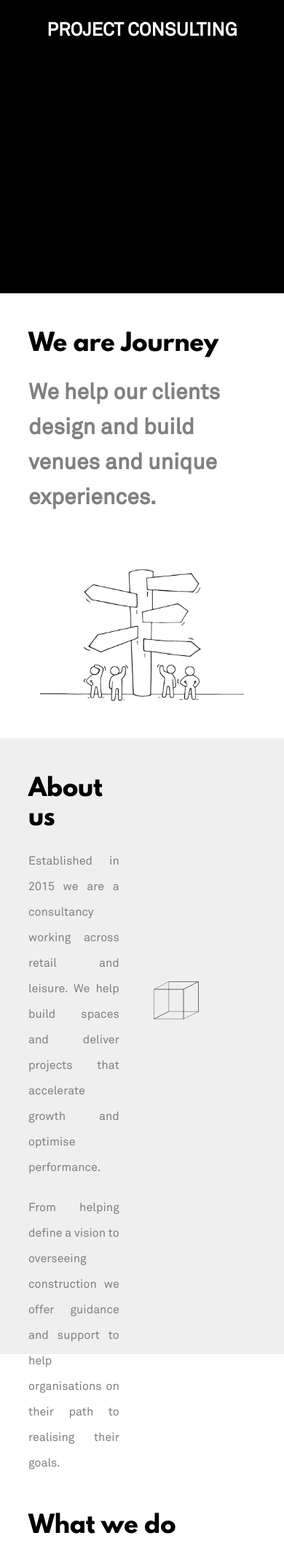
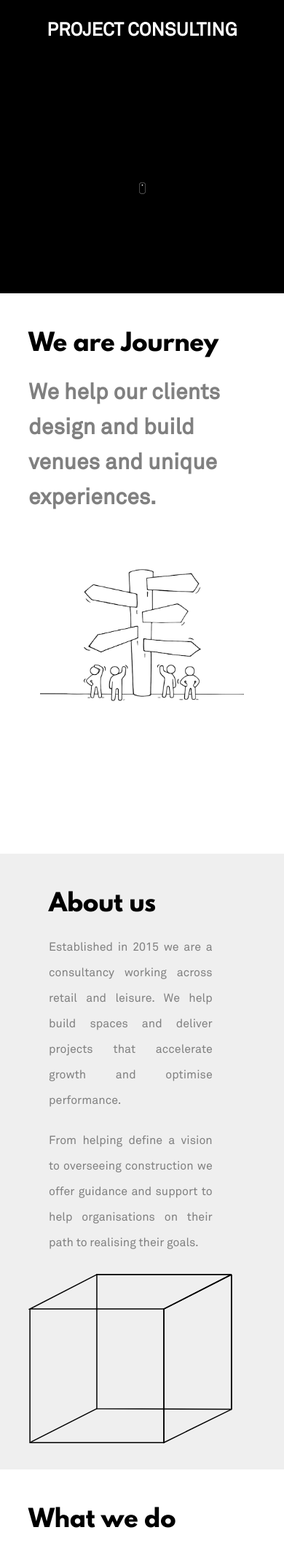
Before and after one commit to PavolVasko12/JMCwebsite, a PHP site: page / in a window 390 px wide. Shown: the part 442-2576 px from the top of the page at 73% size. Run offline with PHP 8.4, Linux system fonts and the light colour scheme.

Commit message:
Work on Media queries + restructure desktop css
Modified We are Journey and About us and use flex box

Adapt both section for phone and tablet

```diff
--- a/Css/desktopStyleSheet.css
+++ b/Css/desktopStyleSheet.css
@@ -225,10 +225,14 @@ nav ul li a:hover{
 #weAreJourneySection{
   width: 1200px;
   height: 100vh;
+  min-height: 768px;
   max-width: 80%;
   /*padding: 300px 10% 350px 10%;*/
   padding: 0px 10% 0px 10%;
   margin: auto;
+  display: flex;
+  align-items: center;
+  justify-content: center;
 }
 
 #leftJourney{
@@ -238,14 +242,12 @@ nav ul li a:hover{
   align-items: center;
   justify-content: center;
   text-align: left;
-  padding-top: 35vh;
 }
 
 #rightJourney{
   width:50%;
   height: auto;
   float: right;
-  padding-top: 35vh
 }
 
 #textHolderJourney{
@@ -341,11 +343,15 @@ nav ul li a:hover{
 #aboutSection{
   width: 1200px;
   height: 100vh;
+  min-height: 768px;
   background-color: #efefef;
   max-width: 80%;
   padding-left: 10%;
   padding-right: 10%;
   margin: auto;
+  display: flex;
+  justify-content: center;
+  align-items: center;
 }
 
 #leftAbout{
@@ -355,14 +361,14 @@ nav ul li a:hover{
   align-items: center;
   justify-content: center;
   text-align: justify;
-  padding-top: 30vh;
 }
 
 #rightAbout{
   width:50%;
   height: auto;
-  float: right;
-  padding-top: 30vh;
+  display: flex;
+  align-items: center;
+  justify-content: center;
 }
 
 #textHolderAbout{
@@ -380,9 +386,7 @@ nav ul li a:hover{
 }
 
 #cubeImage{
-  width: 40%;
-  padding-top: 80px;
-  margin-left: 10%;
+  width: 60s%;
   height: auto;
 }
 
--- a/Css/phoneStyleSheet.css
+++ b/Css/phoneStyleSheet.css
@@ -12,12 +12,17 @@
     font-size: 25px;
   }
 
+  #scrollDownHomepage{
+    width:25px;
+  }
+
   /* ==========================================
               WE ARE JOURNEY FROM HERE - PAV
   =========================================== */
 
   #weAreJourneySection{
     height:auto;
+    display:block;
   }
 
   #leftJourney{
@@ -57,9 +62,24 @@
               ABOUT US FROM HERE - PAV
   =========================================== */
 
+  #aboutSection{
+    display: block;
+  }
+
   #leftAbout{
     padding-top:0;
     margin-top: 50px;
+    width:90%;
+  }
+
+  #textHolderAbout{
+    margin-right: 0;
+  }
+
+  #rightAbout{
+    width:90%;
+    position: relative;
+    bottom: -25px;
   }
 
   /* ==========================================
--- a/Css/smallTabletStyleSheet.css
+++ b/Css/smallTabletStyleSheet.css
@@ -1,13 +1,16 @@
 @media screen and (max-width: 800px) {
+
+	/* ==========================================
+              HOMEPAGE FROM HERE
+  =========================================== */
+
+	#scrollDownHomepage{
+		width:25px;
+	}
 
 	/* ==========================================
 							WE ARE JOURNEY FROM HERE - PAV
 	=========================================== */
-
-	#weAreJourneySection{
-		height:auto;
-	}
-
 	#leftJourney{
 		padding-top: 0;
 		margin-top: 50px;
@@ -28,4 +31,18 @@
 		width:100%;
 	}
 
+
+
+	/* ==========================================
+							ABOUT US FROM HERE - PAV
+	=========================================== */
+
+
+	#leftAbout{
+		padding-top:0;
+		margin-top: 50px;
+	}
+
+
+
 	} /* END OF THE MEDIA QUERY 800PX */
```
